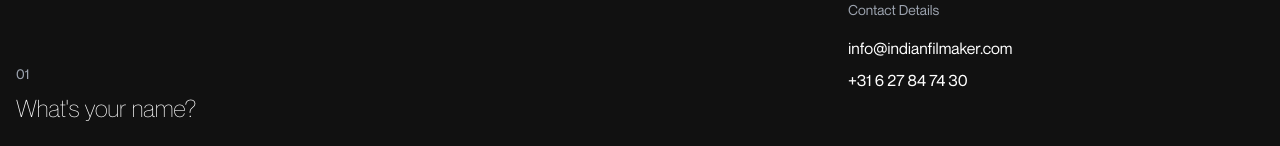
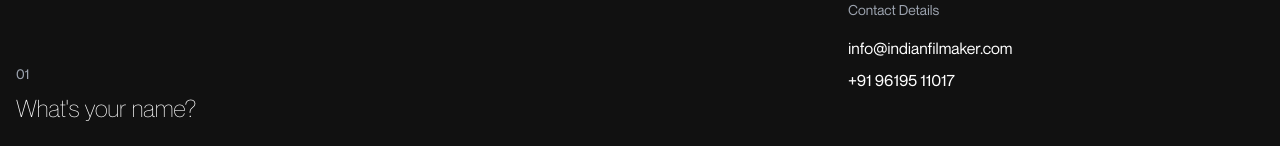
Before and after one commit to AdarshPawar29/indianfilmaker, a Next.js app: page /contact in a window 1280 px wide. Shown: the part 288-434 px from the top of the page. Built offline with nearby package versions, Linux system fonts and the light colour scheme.

Commit message:
added name

```diff
--- a/app/contact/page.tsx
+++ b/app/contact/page.tsx
@@ -186,8 +186,8 @@ export default function ContactPage() {
                   </Link>
                 </li>
                 <li>
-                  <Link href="tel:+31627847430" className="hover:underline">
-                    +31 6 27 84 74 30
+                  <Link href="tel:+919619511017" className="hover:underline">
+                    +91 96195 11017
                   </Link>
                 </li>
               </ul>
@@ -207,7 +207,7 @@ export default function ContactPage() {
                 {[
                   {
                     name: "YouTube",
-                    url: "",
+                    url: "https://www.youtube.com/@BhaveshKatwaleplus",
                   },
                   {
                     name: "Instagram",
```
